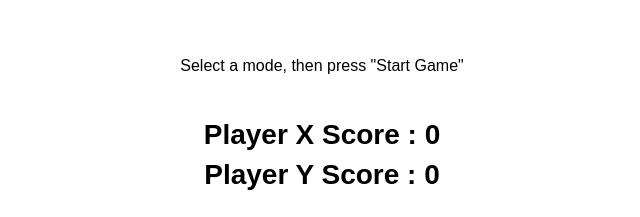
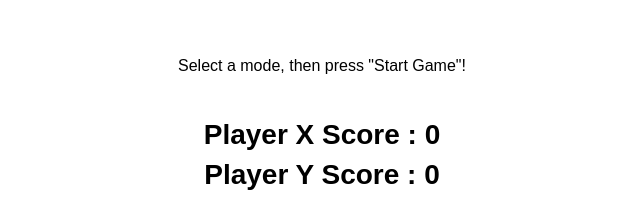
Before and after one commit to ppddee/OSSP_WS, a plain HTML site: page index.html in a window 1280 px wide. Shown: the part 368-585 px from the top of the page, 318-958 px from the left. Drawn offline with Linux system fonts and the light colour scheme.

Commit message:
final submit

```diff
--- a/index.html
+++ b/index.html
@@ -24,7 +24,7 @@
 		</div>
 
 		<div id="game-board" class="game-board">
-			Select a mode, then press "Start Game"
+			Select a mode, then press "Start Game"!
 		</div>
 		<div class="score-card">
 			Player X Score : <span id="score-X">0</span> <br>
--- a/main.js
+++ b/main.js
@@ -136,7 +136,7 @@ function newGame(){
 	// 생성
 	for (var row = 1; row <= game_type; row++){
 		for (var col = 1; col <= game_type; col++) {
-			var unique_name = 'grid-'+row+'-'+col;
+			var unique_name = 'grid-' + row+'-' + col;
 			var unique_id = row+''+col;
 			var button = document.createElement("input");
 
```
